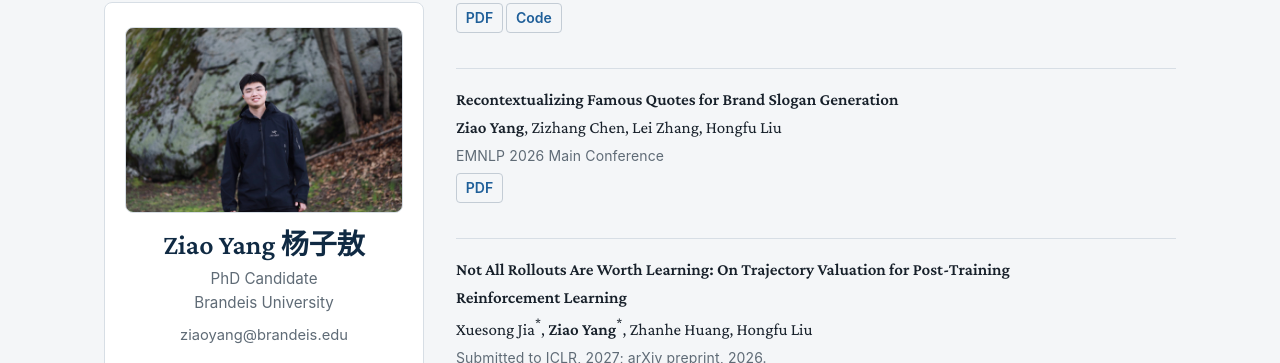
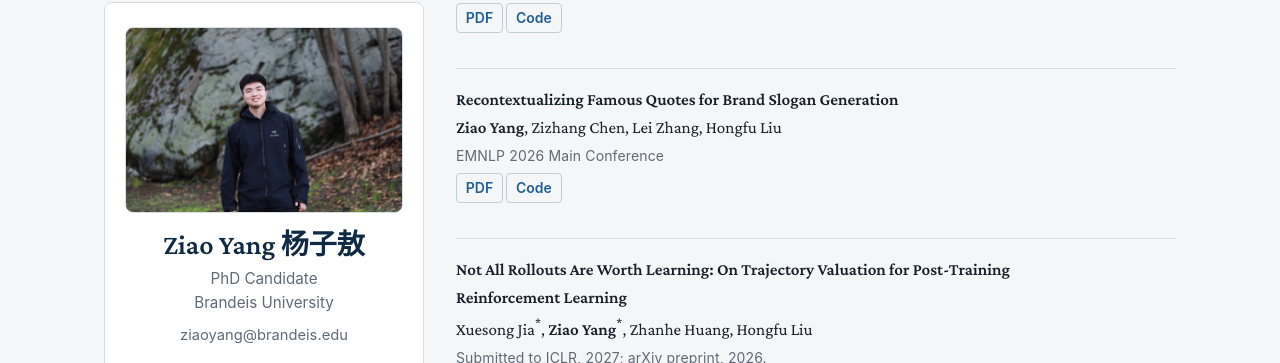
Before and after one commit to yangziao56/homepage, a Jekyll site: the page built from index.md, in a window 1280 px wide and 900 px high, scrolled down 1479 px. Shown: the part 81-444 px from the top of the window. Built offline with Jekyll 4.4.1, drawn with Linux system fonts in a browser that asks for light colours; our own code applies the rules of GitHub Pages for plain Markdown files.

Commit message:
Link EMNLP slogan paper to its Slogan Remix implementation

```diff
--- a/index.md
+++ b/index.md
@@ -88,7 +88,7 @@ I am a final-year Ph.D. candidate in Computer Science at Brandeis University, ad
   <br>
   *EMNLP 2026 Main Conference*
   <br>
-  [PDF](https://arxiv.org/pdf/2602.06049.pdf)
+  [PDF](https://arxiv.org/pdf/2602.06049.pdf) [Code](https://github.com/yangziao56/qwen-lora-finetune)
 
 - **Not All Rollouts Are Worth Learning: On Trajectory Valuation for Post-Training Reinforcement Learning**
   <br>
```
